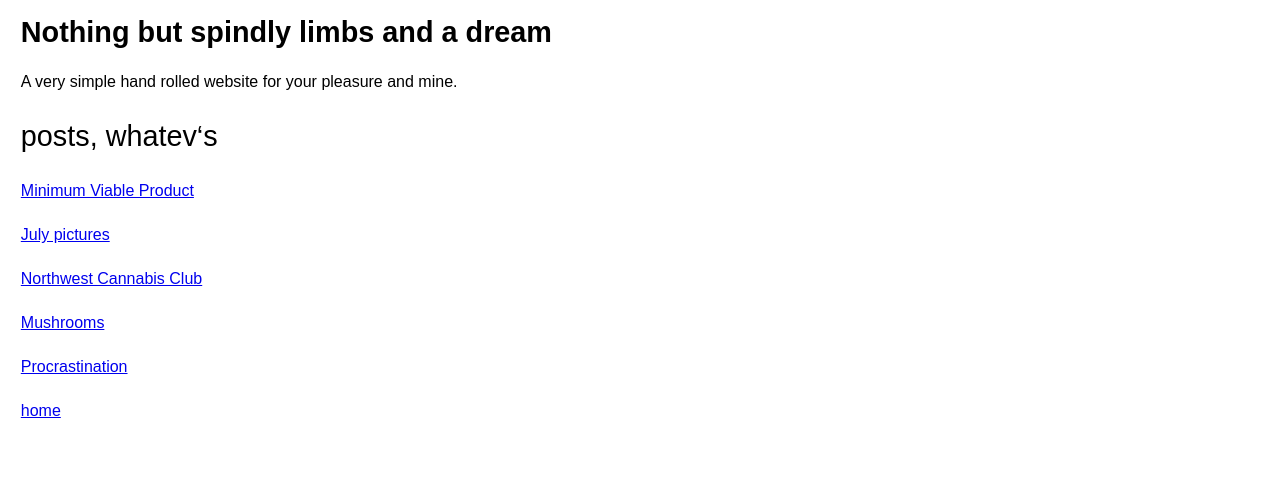
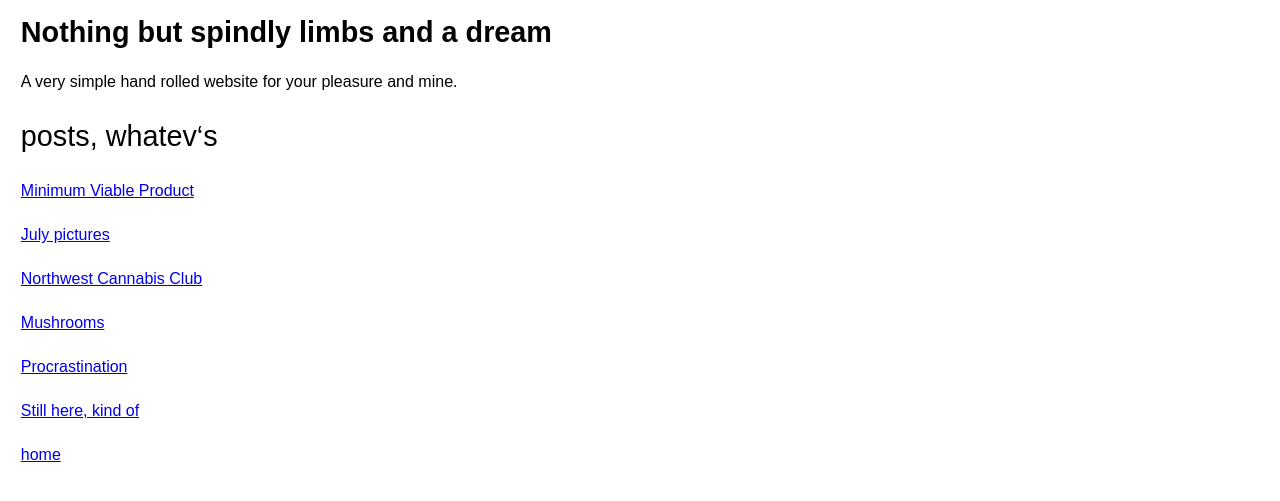
Before and after one commit to sblacktephen/sblacktephen.github.io, a plain HTML site: page index.html in a window 1280 px wide. Shown: the part 191-692 px from the top of the page. Drawn offline with Linux system fonts and the light colour scheme.

Commit message:
still here post

```diff
--- a/index.html
+++ b/index.html
@@ -12,4 +12,6 @@
 
 <p><a href="/mushroom.html">Mushrooms</a></p>
 
-<p><a href="/procrast.html">Procrastination</a></p><p><a href="/index.html">home</a></p></body></html>
+<p><a href="/procrast.html">Procrastination</a></p>
+
+<p><a href="/stillHere.html">Still here, kind of</a></p><p><a href="/index.html">home</a></p></body></html>
```
Also changed, not shown: stillHere.html (added, +3 -0 lines), 2 other files.
